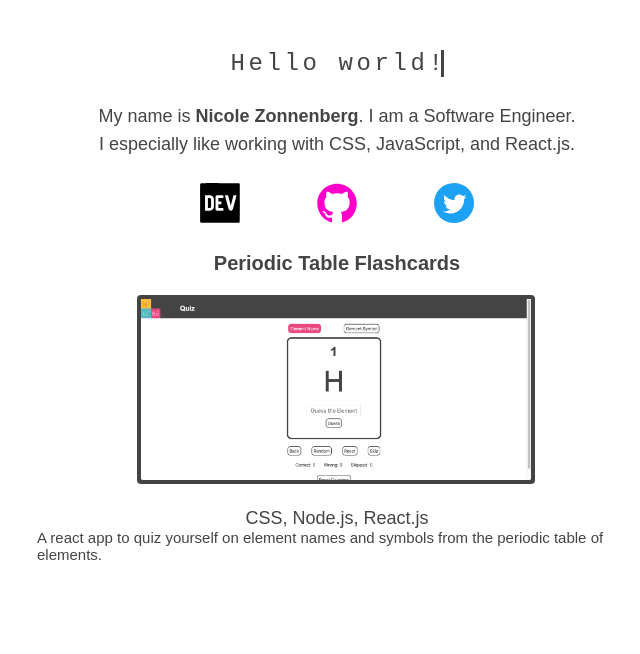
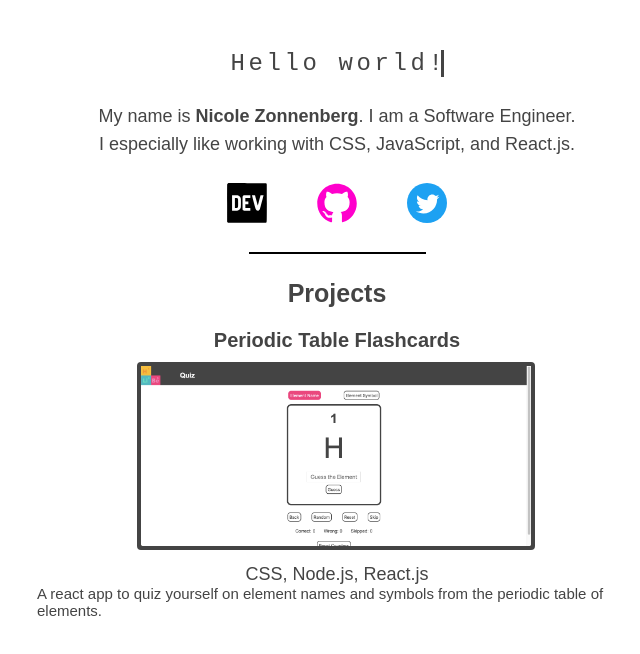
Before and after one commit to Sun-Mountain/portfoliov3, a plain HTML site: page index.html in a window 1280 px wide. Shown: the whole page, without its empty margins (303-943 px from the left). Drawn offline with Linux system fonts and the light colour scheme.

Commit message:
moar styling

```diff
--- a/index.html
+++ b/index.html
@@ -16,16 +16,17 @@
     <section id="heading">
         <div id="greeting">Hello world!</div>
         <div id="intro">
-            My name is <strong>Nicole Zonnenberg</strong>. I am a Software Engineer.<br />
-            I especially like working with CSS, JavaScript, and React.js.
+            My name is <strong>Nicole Zonnenberg</strong>. I am a Software Engineer. I especially like working with CSS, JavaScript, and React.js.
         </div>
     </section>
     <section id="contact">
         <a href="https://dev.to/nzonnenberg"><img src="images/devto.svg" alt="dev community"></a>
         <a href="https://github.com/Sun-Mountain"><img src="images/github_social.svg" alt="github"></a>
-        <a href="https://twitter.com/NZonnenberg"><img src="images/twitter_social.svg" alt="twitter"></a>
+        <a href="https://twitter.com/NZonnenberg"><img src="images/twitter_social.svg" alt="twitter"></a><br />
     </section>
+        <div class="border"></div>
     <section id="projects">
+        <div><h2>Projects</h2></div>
         <div class="project-title">
             Periodic Table Flashcards
         </div>
--- a/style/style.css
+++ b/style/style.css
@@ -9,17 +9,23 @@ a:hover {
     opacity: .4;
 }
 
+.border {
+    border: 1px solid #000000;
+    margin: 25px auto;
+    max-width: 25%;
+}
+
 #contact {
     display: flex;
-    flex-direction: row;
-    justify-content: space-around;
+    justify-content: center;
     margin: 0 auto;
-    width: 50%;
+    max-width: 50%;
 }
 
 #contact img {
     height: 40px;
     object-fit: cover;
+    padding: 0 25px;
 }
 
 #greeting {
@@ -38,6 +44,11 @@ a:hover {
         blink-caret .75s step-end infinite;
 }
 
+h2 {
+    font-size: 25px;
+    text-align: center;
+}
+
 /* The typing effect */
 @keyframes typing {
     from { width: 0 }
@@ -53,7 +64,8 @@ a:hover {
 #intro {
     font-size: 18px;
     line-height: 28px;
-    margin: 25px;
+    margin: 25px auto;
+    max-width: 485px;
     text-align: center;
 }
 
@@ -90,19 +102,21 @@ nav {
 /* Project Overlay */
 
 .project {
-    margin: 10px auto;
+    margin: 0 auto;
     padding: 10px 0;
     position: relative;
-    width: 400px;
+    max-width: 400px;
 }
 
 .project img {
     border: 4px solid #444444;
     border-radius: 4px;
-    width: 390px;
+    max-width: 390px;
 }
 
 .overlay {
+    height: 198px;
+
     background: rgba(0,0,0,0.8);
     position: absolute;
     top: 0;
@@ -172,5 +186,5 @@ nav {
     font-size: 15px;
     margin: 0 auto;
     padding: 0 10px;
-    width: 600px;
+    max-width: 600px;
 }
```
